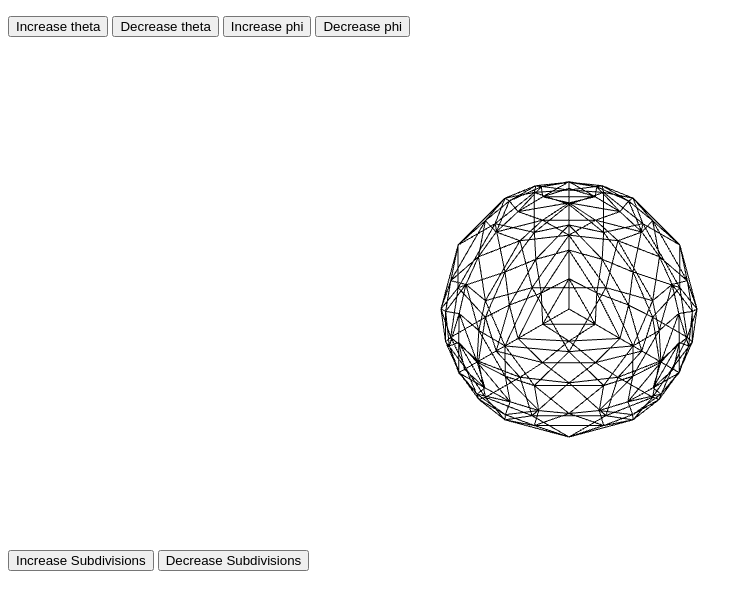
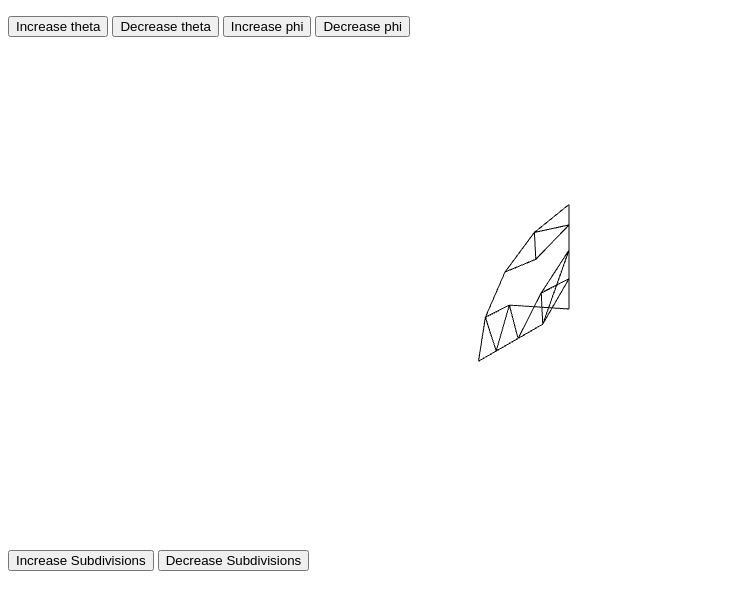
Before and after one commit to JacobShaeffer/Hotdog, a plain HTML site: page Docs/wire/wireSphere.html in a window 1280 px wide. Shown: the whole page, without its empty margins (0-753 px from the left). Drawn offline with Linux system fonts and the light colour scheme.

```diff
--- a/Docs/wire/wireSphere.js
+++ b/Docs/wire/wireSphere.js
@@ -5,10 +5,18 @@
 
 var numTimesToSubdivide = 3;
 
+var NumVertices  = 36;
+
 var index = 0;
 
 var pointsArray = [];
 
+var points = [];
+var colors = [];
+
+var scaleLoc;
+var numCubes = 0;
+var cubes = [];
 
 var near = -10;
 var far = 10;
@@ -35,7 +43,6 @@
      index += 3;
 }
 
-
 function divideTriangle(a, b, c, count) {
     if ( count > 0 ) {
 
@@ -60,6 +67,66 @@
     divideTriangle(a, c, d, n);
 }
 
+function addCube(number){
+    var x = (number % 5.0) * 2.0;
+    var z = (- Math.floor(number / 5.0) - 3.0) * 2.0;
+    var y = -4.0 * 0.25;
+    x -= 4.0;
+    x = x*0.25;
+    z = z*0.25;
+    numCubes++;
+
+    cubes.push(
+        {
+            translate: {x:0.0, y:0.0, z:0.0},
+            origin: {x:x, y:y, z:z},
+            scale: 0.25,
+        }
+    );
+}
+
+function colorCube()
+{
+    quad( 1, 0, 3, 2 );
+    quad( 2, 3, 7, 6 );
+    quad( 3, 0, 4, 7 );
+    quad( 6, 5, 1, 2 );
+    quad( 4, 5, 6, 7 );
+    quad( 5, 4, 0, 1 );
+}
+
+function quad(a, b, c, d)
+{
+    var vertices = [
+        vec3( -0.5, -0.5,  0.5 ),
+        vec3( -0.5,  0.5,  0.5 ),
+        vec3(  0.5,  0.5,  0.5 ),
+        vec3(  0.5, -0.5,  0.5 ),
+        vec3( -0.5, -0.5, -0.5 ),
+        vec3( -0.5,  0.5, -0.5 ),
+        vec3(  0.5,  0.5, -0.5 ),
+        vec3(  0.5, -0.5, -0.5 )
+    ];
+
+    var vertexColors = [
+        [ 0.0, 0.0, 0.0, 1.0 ],  // black
+        [ 1.0, 0.0, 0.0, 1.0 ],  // red
+        [ 1.0, 1.0, 0.0, 1.0 ],  // yellow
+        [ 0.0, 1.0, 0.0, 1.0 ],  // orange (green)
+        [ 1.0, 0.5, 0.0, 1.0 ],  // blue (orange)
+        [ 1.0, 1.0, 1.0, 1.0 ],  // magenta (white)
+        [ 0.0, 0.0, 1.0, 1.0 ],  // white (blue)
+        [ 1.0, 1.0, 1.0, 1.0 ]   // white
+    ];
+
+    var indices = [ a, b, c, a, c, d ];
+
+    for ( var i = 0; i < indices.length; ++i ) {
+        points.push( vertices[indices[i]] );
+        colors.push( vertexColors[a] );
+    }
+}
+
 window.onload = function init() {
     canvas = document.getElementById( "gl-canvas" );
 
@@ -80,7 +147,14 @@
     var vc = vec4(-0.816497, -0.471405, 0.333333, 1);
     var vd = vec4(0.816497, -0.471405, 0.333333, 1);
 
+
+    scaleLoc = gl.getUniformLocation(program, 'scale');
+
     tetrahedron(va, vb, vc, vd, numTimesToSubdivide);
+    colorCube();
+
+    for(var i=0; i<25; i++)
+        addCube(i);
 
     var vBuffer = gl.createBuffer();
     gl.bindBuffer( gl.ARRAY_BUFFER, vBuffer);
@@ -93,10 +167,15 @@
     modelViewMatrixLoc = gl.getUniformLocation( program, "modelViewMatrix" );
     projectionMatrixLoc = gl.getUniformLocation( program, "projectionMatrix" );
 
-    document.getElementById("Button0").onclick = function(){theta += dr;};
-    document.getElementById("Button1").onclick = function(){theta -= dr;};
-    document.getElementById("Button2").onclick = function(){phi += dr;};
-    document.getElementById("Button3").onclick = function(){phi -= dr;};
+    document.getElementById("Button0").onmousedown = function(){theta += dr;};
+    document.getElementById("Button1").onmousedown = function(){theta -= dr;};
+    document.getElementById("Button2").onmousedown = function(){phi += dr;};
+    document.getElementById("Button3").onmousedown = function(){phi -= dr;};
+
+    document.getElementById("Button0").onmouseup = function(){theta += dr;};
+    document.getElementById("Button1").onmouseup = function(){theta -= dr;};
+    document.getElementById("Button2").onmouseup = function(){phi += dr;};
+    document.getElementById("Button3").onmouseup = function(){phi -= dr;};
 
     document.getElementById("Button4").onclick = function(){
         numTimesToSubdivide++;
@@ -128,10 +207,33 @@
     gl.uniformMatrix4fv( projectionMatrixLoc, false, flatten(projectionMatrix) );
 
 
-    for( var i=0; i<index; i+=3)
-       gl.drawArrays( gl.LINE_LOOP, i, 3 );
+    //for( var i=0; i<index; i+=3)
+    //   gl.drawArrays( gl.LINE_LOOP, i, 3 );
+
+    for(var i=0; i<numCubes; i++)
+	{
+        renderCube(i);
+	}
 
     window.requestAnimFrame(render);
 
+}
 
+function renderCube(cubeID)
+{
+    var cubeOrigin = cubes[cubeID].origin;
+    var cubeTranslate = cubes[cubeID].translate;
+
+    var scaling = cubes[cubeID].scale;
+    var scaleMatrix = new Float32Array([
+        scaling, 0.0,     0.0,     cubeOrigin.x + cubeTranslate.x,
+        0.0,     scaling, 0.0,     cubeOrigin.y + cubeTranslate.y,
+        0.0,     0.0,     scaling, cubeOrigin.z + cubeTranslate.z,
+        0.0,     0.0,     0.0,     1.0
+    ]);
+
+    //scaleMatrix = mult(scaleMatrix, transformMatrix);
+
+    gl.uniformMatrix4fv(scaleLoc, false, scaleMatrix);
+    gl.drawArrays( gl.LINE_LOOP, 0, NumVertices );
 }
```
Also changed, not shown: WorkBook/source/Index.html (+10 -1 lines), WorkBook/source/webgl.js (+61 -20 lines).
